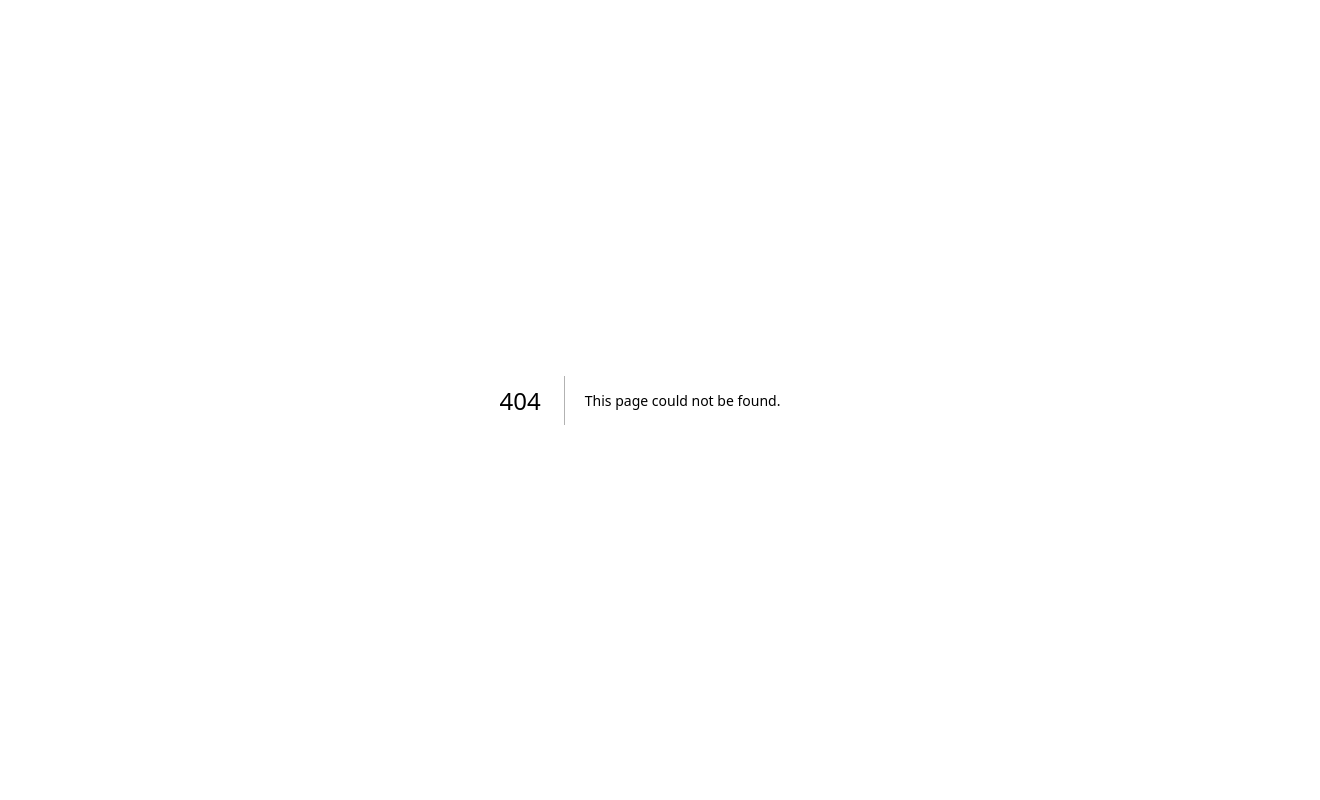
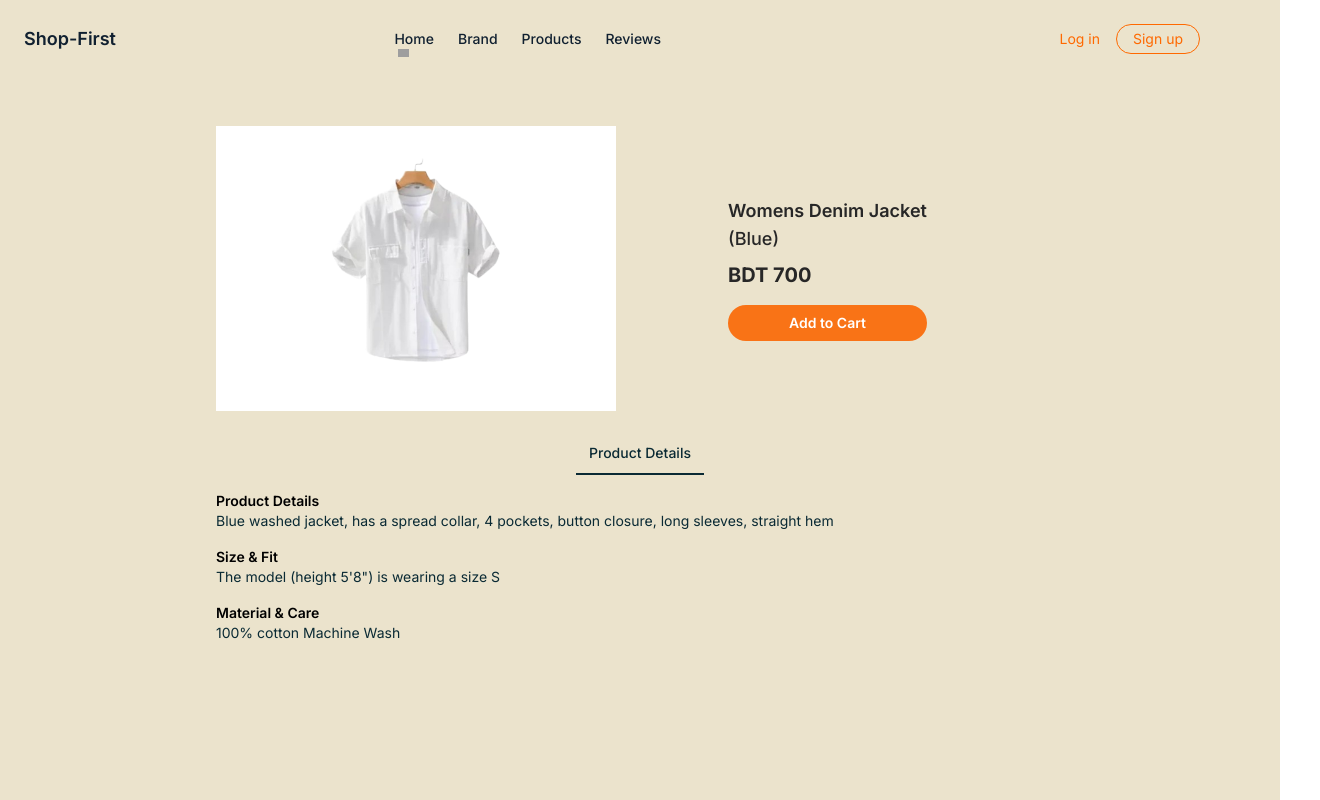
Before and after one commit to alamin09876/lamp_tech, a Next.js app: page /productDetails in a window 1280 px wide. Before the commit this address had no page. Shown: the top 800 px of the page, 1320 px wide, since content can reach past the window. Built offline with nearby package versions, Linux system fonts and the light colour scheme; grey boxes are pictures that could not be loaded.

Commit message:
api setup

```diff
--- /dev/null
+++ b/src/app/productDetails/page.tsx
@@ -0,0 +1,15 @@
+import ProductDetails from "@/components/ProductDetails/ProductDetails";
+import Footer from "@/components/Shared/Footer";
+import Header from "@/components/Shared/Header";
+
+const page = () => {
+  return (
+    <div className="bg-[#EBE3CC]">
+      <Header />
+      <ProductDetails />
+      <Footer />
+    </div>
+  );
+};
+
+export default page;
--- /dev/null
+++ b/src/components/ProductDetails/ProductDetails.tsx
@@ -0,0 +1,69 @@
+"use client";
+
+import Image from "next/image";
+import shirtImage from "../../../public/assest/detailsImage/image_2__2_-removebg-preview 1.png"; // Replace with your image path
+
+const ProductDetails = () => {
+  return (
+    <div className="min-h-screen bg-[#EBE3CC] flex justify-center py-10 px-4">
+      <div className="max-w-4xl w-full bg-[#EBE3CC] p-6">
+        <div className="flex flex-col md:flex-row gap-8 ">
+          {/* Image */}
+          <div className="flex-shrink-0 mx-auto md:mx-0 bg-white">
+            <Image
+              src={shirtImage}
+              alt="Womens Denim Jacket"
+              width={400}
+              height={400}
+              className="rounded-lg"
+            />
+          </div>
+
+          {/* Product Info */}
+          <div className="flex flex-col justify-center text-center md:text-left lg:pl-20 ">
+            <h2 className="text-lg font-semibold  text-[#272727]">
+              Womens Denim Jacket <br />
+              <span className="text-[#272727] font-medium">(Blue)</span>
+            </h2>
+            <p className="text-xl font-bold text-[#272727] mt-2">BDT 700</p>
+
+            <button className="bg-[#f97316] hover:bg-[#fb923c] text-white mt-4 px-6 py-2 rounded-full text-sm font-semibold mx-auto md:mx-0">
+              Add to Cart
+            </button>
+          </div>
+        </div>
+
+        {/* Divider */}
+        <div className="mt-8   mx-auto md:mx-0">
+          <p className="text-sm font-medium text-[#0a2a34] px-2 -mb-[2px]  text-center pb-3">
+            Product Details
+          </p>
+          <hr className="w-32 border-b border-[#0a2a34] mx-auto" />
+        </div>
+
+        {/* Description */}
+        <div className="mt-4 space-y-4 text-sm text-[#0a2a34]">
+          <div>
+            <p className="font-semibold text-black">Product Details</p>
+            <p>
+              Blue washed jacket, has a spread collar, 4 pockets, button
+              closure, long sleeves, straight hem
+            </p>
+          </div>
+
+          <div>
+            <p className="font-semibold text-black">Size & Fit</p>
+            <p>The model (height 5&apos;8&quot;) is wearing a size S</p>
+          </div>
+
+          <div>
+            <p className="font-semibold text-black">Material & Care</p>
+            <p>100% cotton Machine Wash</p>
+          </div>
+        </div>
+      </div>
+    </div>
+  );
+};
+
+export default ProductDetails;
--- a/src/components/Shared/Header.tsx
+++ b/src/components/Shared/Header.tsx
@@ -1,10 +1,14 @@
 "use client";
 import { Menu, X } from "lucide-react";
 import Link from "next/link";
+import { usePathname } from "next/navigation";
 import { useState } from "react";
 
 export default function Header() {
   const [mobileOpen, setMobileOpen] = useState(false);
+  const pathname = usePathname(); // Get current path
+
+  const isHome = pathname === "/";
 
   return (
     <header className="text-[#102030] bg-[#ebe3cc] pt-4">
@@ -34,8 +38,12 @@ export default function Header() {
           </Link>
         </nav>
 
-        {/* Auth Buttons */}
-        <div className="bg-[#062D3E] px-[120px] py-2 -mr-16 hidden md:flex items-center gap-4">
+        {/* Auth Buttons (only dark bg on home page) */}
+        <div
+          className={`${
+            isHome ? "bg-[#062D3E]" : ""
+          } px-[120px] py-2 -mr-16 hidden md:flex items-center gap-4`}
+        >
           <Link
             href="/login"
             className="text-sm text-orange-500 hover:text-orange-300"
```
Also changed, not shown: public/assest/detailsImage/image_2__2_-removebg-preview 1.png (added).
